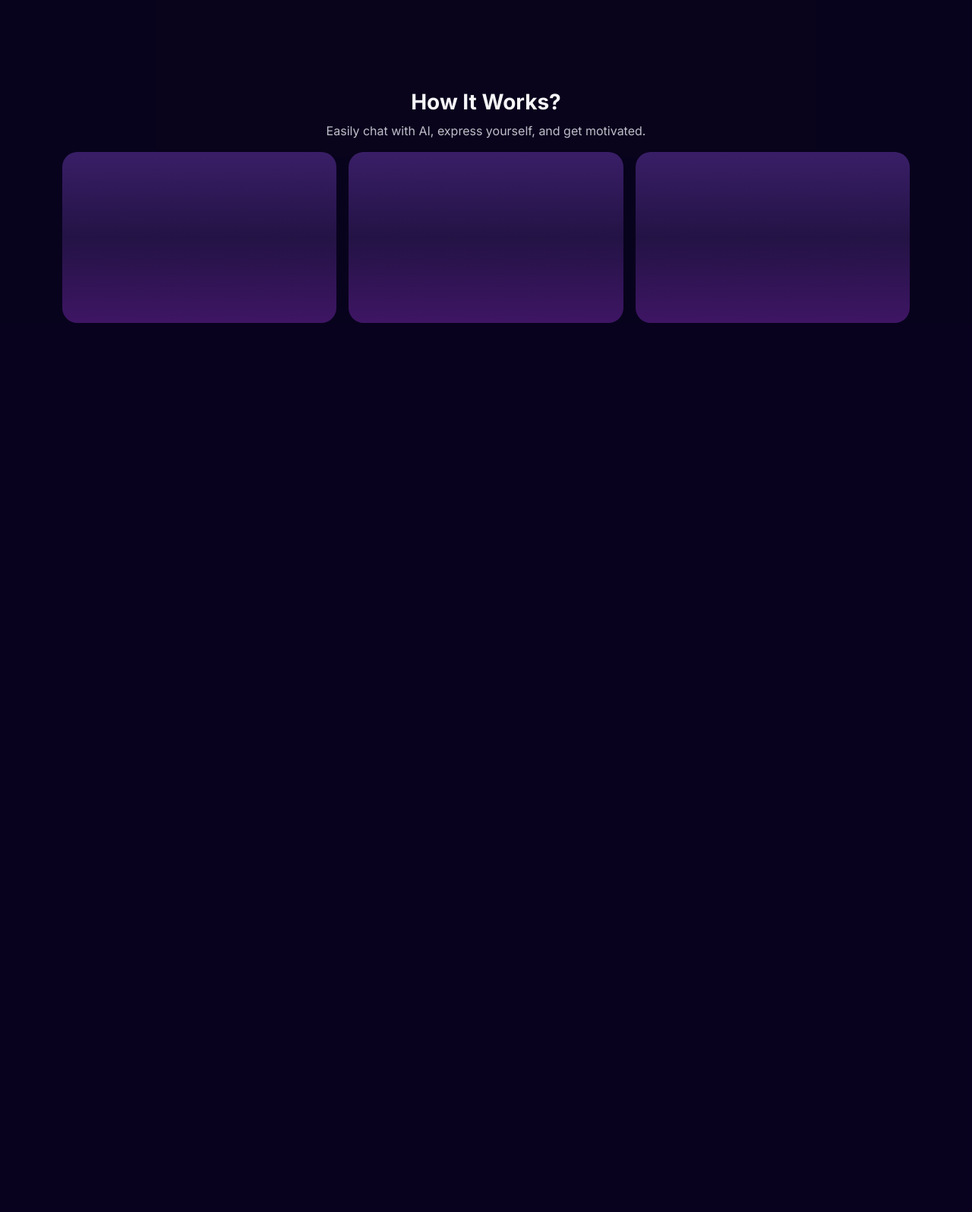
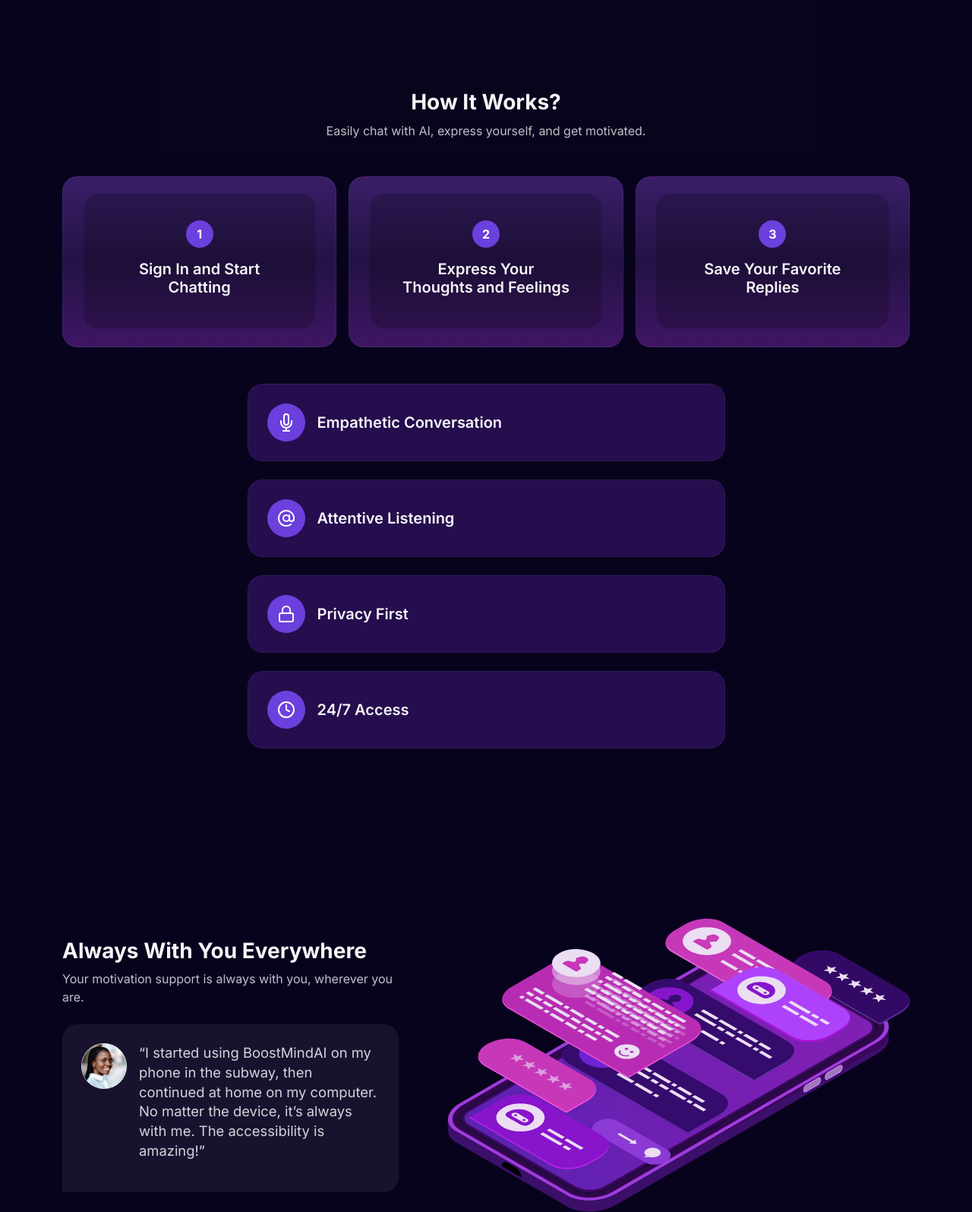
Before and after one commit to mustafacangoktas/boostmindai-web, a PHP site: page / in a window 1280 px wide. Shown: the part 914-2509 px from the top of the page at 76% size. Before the commit the page ends 1339 px from the top, so only its background shows below. Run offline with PHP 8.4, Linux system fonts and the light colour scheme.

Commit message:
feat: add "How It Works" and "Always With You Everywhere" sections to homepage

```diff
--- a/assets/css/home.css
+++ b/assets/css/home.css
@@ -80,10 +80,80 @@
 }
 
 .how-it-works__ordered-card {
+    position: relative;
     background: linear-gradient(to bottom, rgba(150, 84, 244, 0.35) 0%, rgba(87, 51, 146, 0.35) 50%, rgba(164, 59, 235, 0.35) 100%);
     border-radius: 20px;
     padding: 20px;
     margin: 0 auto;
     width: 390px;
     height: 225px;
+    border: 1px solid rgba(255, 255, 255, 0.05);
 }
+
+.how-it-works__ordered-card > div, .how-it-works__ordered-card > h3 {
+    position: relative;
+    z-index: 2;
+    max-width: 70%;
+}
+
+.how-it-works__ordered-card::before {
+    content: "";
+    background-color: rgba(0, 0, 0, 0.2);
+    width: 85%;
+    height: 80%;
+    position: absolute;
+    left: 50%;
+    top: 50%;
+    transform: translate(-50%, -50%);
+    border-radius: 20px;
+    z-index: 1;
+    pointer-events: none;
+}
+
+.how-it-works__circle-badge, .feature__card-icon {
+    width: 36px;
+    height: 36px;
+    background: #6B40DC;
+    color: #fff;
+    border-radius: 50%;
+    z-index: 2;
+}
+
+.feature__card-icon {
+    width: 50px;
+    height: 50px;
+}
+
+.feature__card {
+    background: var(--bg-200);
+    border-radius: 20px;
+    padding: 25px;
+    min-width: 629px;
+    border: 1px solid rgba(255, 255, 255, 0.05);
+}
+
+.feature__card h3 {
+    margin: 0;
+}
+
+.customer__card {
+    background: var(--bg-300);
+    border-radius: 20px 20px 20px 0;
+    padding: 25px;
+}
+
+@media screen and (max-width: 576px) {
+    .how-it-works__ordered-card {
+        width: 100%;
+        height: 200px;
+    }
+
+    .how-it-works__ordered-card > div {
+        max-width: 90%;
+    }
+
+    .feature__card {
+        width: fit-content;
+        min-width: 0;
+    }
+}
--- a/assets/css/style.css
+++ b/assets/css/style.css
@@ -64,6 +64,11 @@
     color: var(--text-900);
 }
 
+.fs-sm {
+    font-size: 1.15rem; /* 18px */
+    line-height: 1.4;
+}
+
 .fs-xxl {
     font-size: clamp(2rem, 2vw + 1rem, 3rem); /* 24px */
     line-height: 1.2;
@@ -86,6 +91,49 @@
     margin-top: 6rem !important;
 }
 
+.mt-9 {
+    margin-top: 8rem !important;
+}
+
+.mt-10 {
+    margin-top: 10rem !important;
+}
+
+.mt-11 {
+    margin-top: 14rem !important;
+}
+
+.mt-12 {
+    margin-top: 20rem !important;
+}
+
+.gap-6 {
+    gap: 4rem !important;
+}
+
+.gap-7 {
+    gap: 5rem !important;
+}
+
+.gap-8 {
+    gap: 6rem !important;
+}
+
+.gap-9 {
+    gap: 8rem !important;
+}
+
+.gap-10 {
+    gap: 10rem !important;
+}
+
+.gap-11 {
+    gap: 14rem !important;
+}
+
+.gap-12 {
+    gap: 20rem !important;
+}
 
 .glow {
     width: 100%;
@@ -126,4 +174,5 @@ h1, h2, h3, h4, h5, h6, p {
     position: fixed !important;
     top: 0 !important;
     backdrop-filter: blur(10px);
+    z-index: 1000;
 }
--- a/index.html
+++ b/index.html
@@ -34,8 +34,10 @@
             <i data-feather="chevrons-up" style="width: 1.1rem;"></i>
             <span class="cursor-default" style="font-size: 0.9rem">Boost Your Mood</span>
         </span>
-        <h1 class="fs-xxl fw-bold mt-3" style="text-wrap: balance">Start Your Day Strong with AI-Powered Motivation Chat</h1>
-        <p class="text-200" style="text-wrap: pretty">Knowing you're not alone in the middle of a tough day is invaluable.
+        <h1 class="fs-xxl fw-bold mt-3" style="text-wrap: balance">Start Your Day Strong with AI-Powered Motivation
+            Chat</h1>
+        <p class="text-200" style="text-wrap: pretty">Knowing you're not alone in the middle of a tough day is
+            invaluable.
             On this AI-powered platform,
             you have a conversation partner who listens without judgment and supports you genuinely.
             Take a few minutes, open up, and find new inspiration.</p>
@@ -43,27 +45,106 @@
 </header>
 
 <main>
+
     <section class="d-flex flex-column align-items-center text-center gap-1 mx-auto how-it-works">
         <div class="container-md mt-5">
-            <div>
+            <header>
                 <h2 class="fs-3 fw-bold">How It Works?</h2>
                 <p class="text-300">Easily chat with AI, express yourself, and get motivated.</p>
+            </header>
+            <div class="mt-5">
+                <div class="d-flex flex-column flex-md-row gap-3">
+                    <div class="how-it-works__ordered-card d-flex flex-column align-items-center justify-content-center gap-3">
+                        <div class="how-it-works__circle-badge d-flex align-items-center justify-content-center fs-6 fw-bold">
+                            1
+                        </div>
+                        <h3 class="fs-5 fw-semibold text-50">Sign In and Start Chatting</h3>
+                    </div>
+                    <div class="how-it-works__ordered-card d-flex flex-column align-items-center justify-content-center gap-3">
+                        <div class="how-it-works__circle-badge d-flex align-items-center justify-content-center fs-6 fw-bold">
+                            2
+                        </div>
+                        <h3 class="fs-5 fw-semibold text-50">Express Your Thoughts and Feelings</h3>
+                    </div>
+                    <div class="how-it-works__ordered-card d-flex flex-column align-items-center justify-content-center gap-3">
+                        <div class="how-it-works__circle-badge d-flex align-items-center justify-content-center fs-6 fw-bold">
+                            3
+                        </div>
+                        <h3 class="fs-5 fw-semibold text-50">Save Your Favorite Replies</h3>
+                    </div>
+                </div>
             </div>
-            <div>
-                <div class="d-flex flex-column flex-md-row gap-3">
-                    <div class="how-it-works__ordered-card d-flex flex-column align-items-center">
+            <div class="mt-5">
 
+                <div class="d-flex flex-column flex-md-row gap-4 flex-wrap align-items-center justify-content-center">
+                    <div class="d-flex gap-3 feature__card align-items-center justify-content-start">
+                        <div class="feature__card-icon d-flex align-items-center justify-content-center">
+                            <i data-feather="mic"></i>
+                        </div>
+                        <h3 class="fs-5 fw-semibold text-50">
+                            Empathetic Conversation
+                        </h3>
                     </div>
-                    <div class="how-it-works__ordered-card d-flex flex-column align-items-center">
 
+                    <div class="d-flex gap-3 feature__card align-items-center justify-content-start">
+                        <div class="feature__card-icon d-flex align-items-center justify-content-center">
+                            <i data-feather="at-sign"></i>
+                        </div>
+                        <h3 class="fs-5 fw-semibold text-50">
+                            Attentive Listening
+                        </h3>
                     </div>
-                    <div class="how-it-works__ordered-card d-flex flex-column align-items-center">
 
+                    <div class="d-flex gap-3 feature__card align-items-center justify-content-start">
+                        <div class="feature__card-icon d-flex align-items-center justify-content-center">
+                            <i data-feather="lock"></i>
+                        </div>
+                        <h3 class="fs-5 fw-semibold text-50">
+                            Privacy First
+                        </h3>
                     </div>
+
+                    <div class="d-flex gap-3 feature__card align-items-center justify-content-start">
+                        <div class="feature__card-icon d-flex align-items-center justify-content-center">
+                            <i data-feather="clock"></i>
+                        </div>
+                        <h3 class="fs-5 fw-semibold text-50">
+                            24/7 Access
+                        </h3>
+                    </div>
+
                 </div>
             </div>
         </div>
     </section>
+
+    <section class="container-md d-flex align-items-center gap-6 justify-content-between mt-11 flex-column flex-md-row">
+        <div>
+            <div>
+                <h2 class="fs-3 fw-bold">
+                    Always With You Everywhere
+                </h2>
+                <p class="text-300">
+                    Your motivation support is always with you, wherever you are.
+                </p>
+            </div>
+
+            <div class="d-flex gap-3 mt-4 customer__card">
+                <img class="rounded-circle"
+                     src="/assets/img/profile.jpg" alt="" height="60" width="60">
+                <p class="text-200 fs-sm">
+                    “I started using BoostMindAI on my phone in the subway, then continued at home on my computer. No
+                    matter the device, it’s always with me. The accessibility is amazing!”
+                </p>
+            </div>
+        </div>
+
+        <div>
+            <img src="/assets/img/phone-messages.svg" alt="">
+        </div>
+    </section>
+
+
 </main>
 
 <div id="footer"></div>
```
Also changed, not shown: assets/img/phone-messages.svg (added), assets/img/privacy.svg (added), assets/img/profile.jpg (added).
